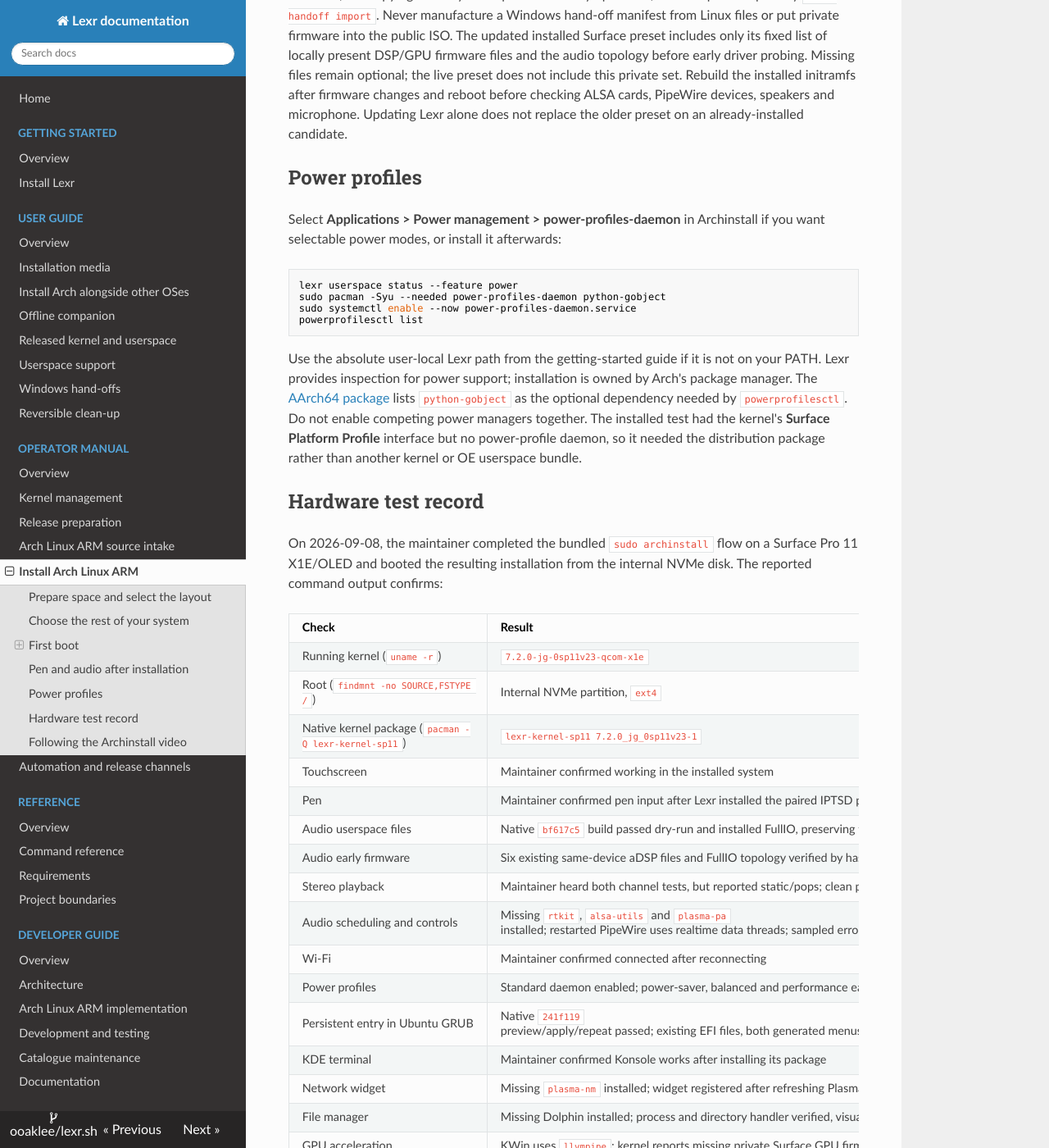
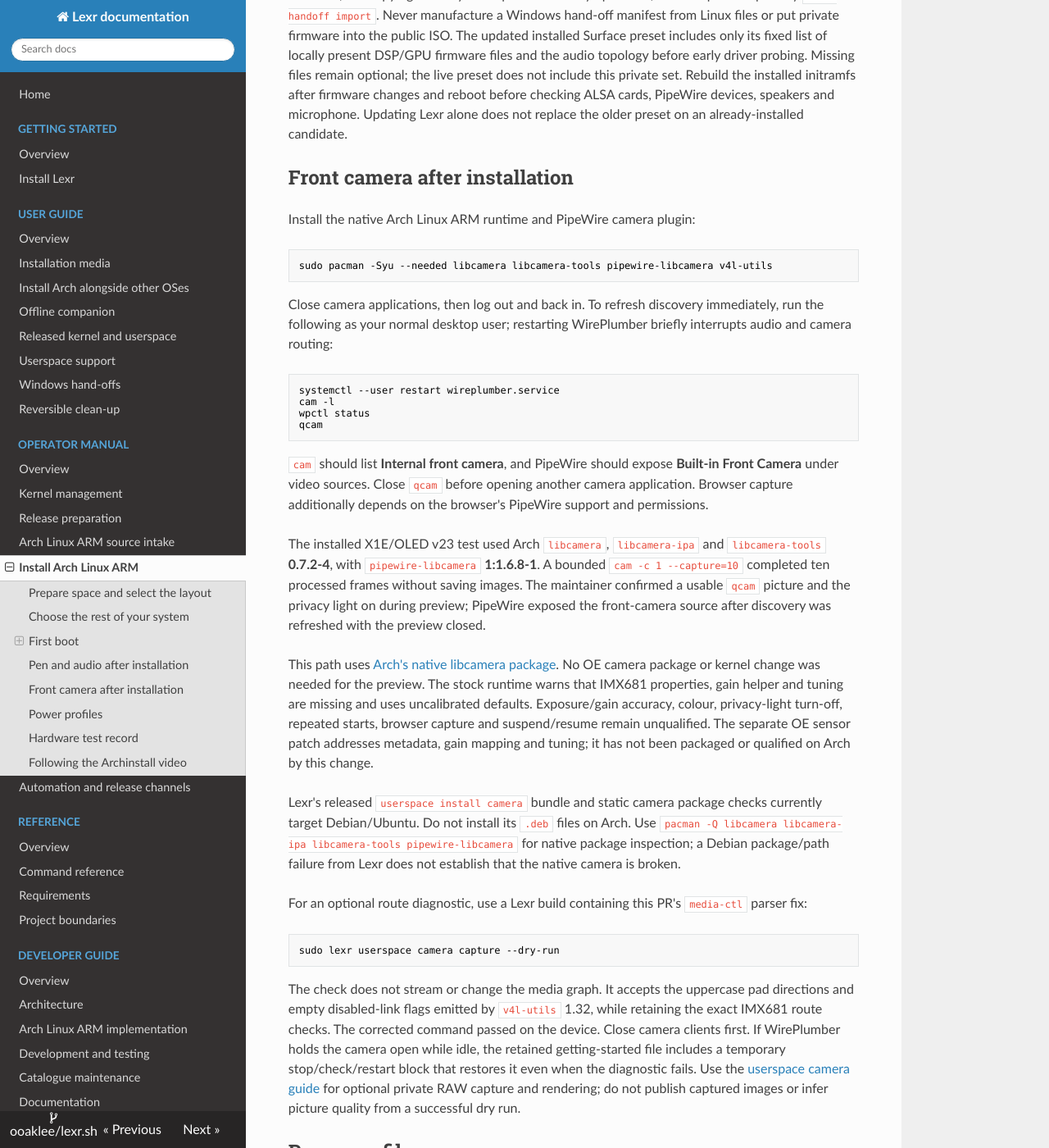
Before and after one commit to ooaklee/lexr.sh, an MkDocs documentation site: the page built from docs/operator-manual/arch-linux-arm-install.md, in a window 1280 px wide and 1400 px high, scrolled down 5181 px. Shown: the whole window at 82% size. Built offline with MkDocs 1.6.1, drawn with Linux system fonts in a browser that asks for light colours; nearby versions of some CDN libraries; some of the changed text lies outside the part shown.

Commit message:
fix(camera): support current media-ctl and document Arch setup

````diff
--- a/docs/operator-manual/arch-linux-arm-install.md
+++ b/docs/operator-manual/arch-linux-arm-install.md
@@ -251,6 +251,68 @@ private set. Rebuild the installed initramfs after firmware changes and reboot
 before checking ALSA cards, PipeWire devices, speakers and microphone. Updating
 Lexr alone does not replace the older preset on an already-installed candidate.
 
+## Front camera after installation
+
+Install the native Arch Linux ARM runtime and PipeWire camera plugin:
+
+```bash
+sudo pacman -Syu --needed libcamera libcamera-tools pipewire-libcamera v4l-utils
+```
+
+Close camera applications, then log out and back in. To refresh discovery
+immediately, run the following as your normal desktop user; restarting
+WirePlumber briefly interrupts audio and camera routing:
+
+```bash
+systemctl --user restart wireplumber.service
+cam -l
+wpctl status
+qcam
+```
+
+`cam` should list **Internal front camera**, and PipeWire should expose
+**Built-in Front Camera** under video sources. Close `qcam` before opening
+another camera application. Browser capture additionally depends on the
+browser's PipeWire support and permissions.
+
+The installed X1E/OLED v23 test used Arch `libcamera`, `libcamera-ipa` and
+`libcamera-tools` **0.7.2-4**, with `pipewire-libcamera` **1:1.6.8-1**.
+A bounded `cam -c 1 --capture=10` completed ten processed frames without saving
+images. The maintainer confirmed a usable `qcam` picture and the privacy light
+on during preview; PipeWire exposed the front-camera source after discovery
+was refreshed with the preview closed.
+
+This path uses [Arch's native libcamera package](https://archlinuxarm.org/packages/aarch64/libcamera).
+No OE camera package or kernel change was needed for the preview. The stock
+runtime warns that IMX681 properties, gain helper and tuning are missing and
+uses uncalibrated defaults. Exposure/gain accuracy, colour, privacy-light
+turn-off, repeated starts, browser capture and suspend/resume remain unqualified.
+The separate OE sensor patch addresses metadata, gain mapping and tuning; it
+has not been packaged or qualified on Arch by this change.
+
+Lexr's released `userspace install camera` bundle and static camera package
+checks currently target Debian/Ubuntu. Do not install its `.deb` files on Arch.
+Use `pacman -Q libcamera libcamera-ipa libcamera-tools pipewire-libcamera` for
+native package inspection; a Debian package/path failure from Lexr does not
+establish that the native camera is broken.
+
+For an optional route diagnostic, use a Lexr build containing this PR's
+`media-ctl` parser fix:
+
+```bash
+sudo lexr userspace camera capture --dry-run
+```
+
+The check does not stream or change the media graph. It accepts the uppercase
+pad directions and empty disabled-link flags emitted by `v4l-utils` 1.32,
+while retaining the exact IMX681 route checks. The corrected command passed
+on the device. Close camera clients first. If WirePlumber holds the camera
+open while idle, the retained getting-started file includes a temporary
+stop/check/restart block that restores it even when the diagnostic fails.
+Use the [userspace camera guide](../user-guide/userspace-support.md#6-inspect-the-experimental-camera)
+for optional private RAW capture and rendering; do not publish captured images
+or infer picture quality from a successful dry run.
+
 ## Power profiles
 
 Select **Applications > Power management > power-profiles-daemon** in
@@ -286,8 +348,10 @@ NVMe disk. The reported command output confirms:
 | Pen | Maintainer confirmed pen input after Lexr installed the paired IPTSD portable userspace |
 | Audio userspace files | Native `bf617c5` build passed dry-run and installed FullIO, preserving the original selector link in backup and the shared Qualcomm profile unchanged |
 | Audio early firmware | Six existing same-device aDSP files and FullIO topology verified by hash in the rebuilt installed initramfs; GRUB unchanged; audio DSP and ALSA card present after reboot |
-| Stereo playback | Maintainer heard both channel tests, but reported static/pops; clean playback and microphone testing remain pending |
-| Audio scheduling and controls | Missing `rtkit`, `alsa-utils` and `plasma-pa` installed; restarted PipeWire uses realtime data threads; sampled error counters were zero before and after; audible-quality retest pending |
+| Stereo playback | Maintainer confirmed both stereo channels work cleanly with no static or pops after completing the installed audio setup |
+| Audio scheduling and controls | Missing `rtkit`, `alsa-utils` and `plasma-pa` installed; restarted PipeWire uses realtime data threads; sampled error counters were zero before and after; clean playback independently confirmed by listening |
+| Microphone | Maintainer confirmed working very well in the installed system |
+| Front camera | Native Arch packages stream processed frames; maintainer confirmed qcam picture and privacy light on; PipeWire source present; sensor tuning and further lifecycle tests pending |
 | Wi-Fi | Maintainer confirmed connected after reconnecting |
 | Power profiles | Standard daemon enabled; power-saver, balanced and performance each verified against kernel readback; original low-power setting restored |
 | Persistent entry in Ubuntu GRUB | Native `241f119` preview/apply/repeat passed; existing EFI files, both generated menus, Arch initramfs and firmware variables unchanged; selecting the new entry on hardware pending |
@@ -303,7 +367,7 @@ read-back. Its SHA-256 is
 Later documentation updates do not change or requalify those image bytes.
 
 This confirms the first installed boot and the features listed above. Repeated
-boot selection, returning to Ubuntu/Windows after this installation, audio,
+boot selection, returning to Ubuntu/Windows after this installation, further camera checks,
 broader desktop behaviour, recovery, cross-ABI upgrades and X1P/LCD still require
 testing. The image remains experimental; this record is not a published ISO release.
 
````
Also changed, not shown: CHANGELOG.md (+7 -1 lines), docs/user-guide/arch-linux-arm-quickstart.md (+3 -1 lines), 3 other files.
